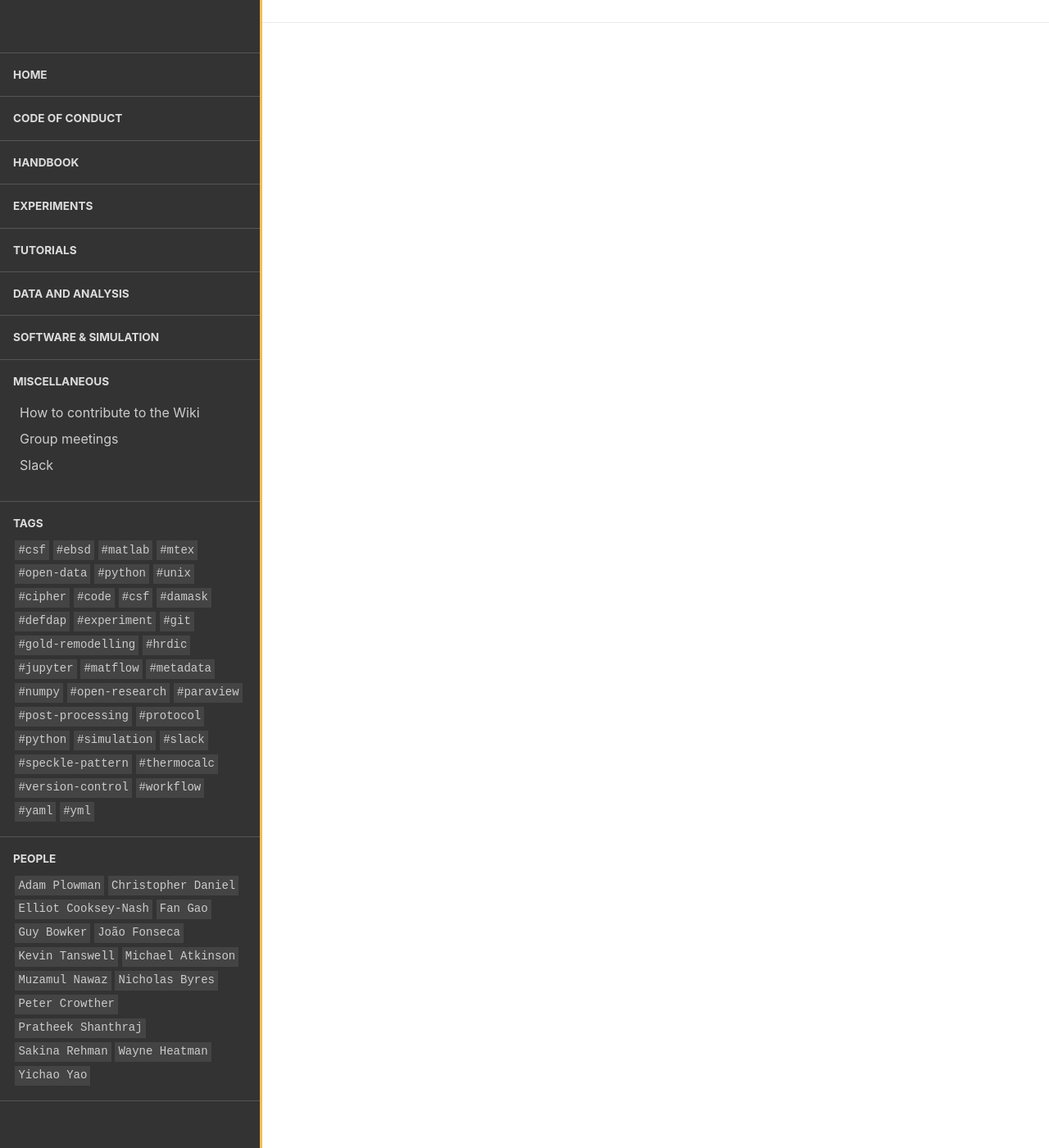
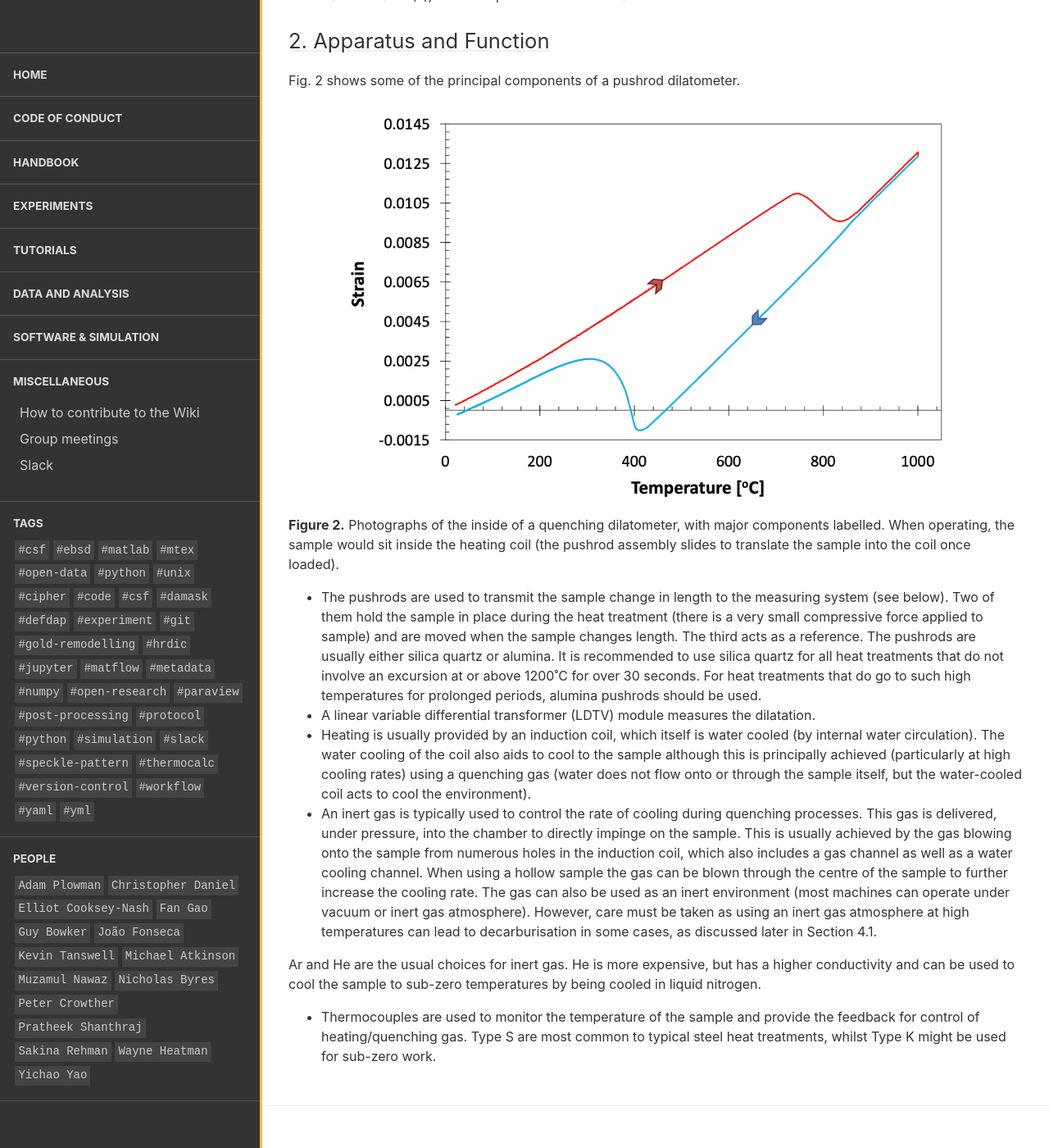
Before and after one commit to LightForm-group/wiki, a Jekyll site: the page built from collections/_experiments/quenching_dilatometry.md, in a window 1280 px wide and 1400 px high, scrolled down 4905 px. Shown: the whole window at 82% size. Built offline with Jekyll 4.4.1, drawn with Linux system fonts in a browser that asks for light colours; nearby versions of some CDN libraries; some of the changed text lies outside the part shown.

Commit message:
Update quenching_dilatometry.md

```diff
--- a/collections/_experiments/quenching_dilatometry.md
+++ b/collections/_experiments/quenching_dilatometry.md
@@ -5,26 +5,26 @@ author: Ed Pickering, Josh Collins, Mark Taylor
 
 ## Executive Summary
 
-*What is this technique?*
+***What is this technique?***
 
 Quenching dilatometry is a technique that measures of the expansion or contraction of a sample (i.e., its dilatation) when its temperature is changed.  A small specimen of material is placed into the dilatometer and is heat treated according to an inputted programme.  The temperature is controlled very accurately, typically using induction to heat the sample and pressurised inert gas to cool it.  Concurrently, the change in length of the sample is measured.  This is typically recorded in one direction only, using pushrods.  The change in length not only provides information regarding thermal expansion, but also solid-state phase transformations that involve significant changes in volume (e.g., the austenite to ferrite transition).
 
-*What information does it provide?*
+***What information does it provide?***
 
 The principal output of an experiment is a graph of change in length vs. temperature.  From this, the following can be extracted using appropriate data analyses:
 * Transformation start and finish temperatures (e.g., martensite start).  This can be used to create continuous cooling transformation (CCT) diagrams, continuous heating transformation (CHT) diagrams, and time-temperature-transformation (TTT) diagrams.
 * The evolution of the volume fractions of microstructural constituents (e.g., martensite) with temperature.
 * Thermal expansion coefficients.
 
-*Why/when use this technique?*
+***Why/when use this technique?***
 
 The technique is very useful when attempting to characterise and predict the microstructures that form in steels during industrial heat treatment processes, in particular austenitisation + quenching.  Different cooling rates can be experienced in different areas of large components when quenching, which may lead to the formation of different microstructures.  Dilatometry allows for the heat treatments at specific locations or (e.g., at different thicknesses) to be simulated, and hence the microstructures to be characterised and predicted more readily.  The construction of CCT and TTT diagrams is a particularly useful output in this regard.
 
-*What are the sample requirements?*
+***What are the sample requirements?***
 
 Samples need to be cylinders measuring 4 mm in diameter and 10 mm in length.  They may be made hollow for very fast heating and cooling rates.  The flat ends of the cylinder should be as parallel as possible and ground or milled to a fine finish.  The surface of the sample should be free from oxide.
 
-*How do we assess the data quality?*
+***How do we assess the data quality?***
 
 To assess the origins of artefacts that may be apparent within datasets, a number of approaches can be used:
 * Different sample geometries and multiple thermocouple placements can be used to test whether non-uniform temperatures (or other geometry-related effects) are the cause of a phenomenon or not.
@@ -38,7 +38,7 @@ In addition, to ensure good data quality and that our interpretations are sound
 * Comparisons to empirical relationships for start temperatures can provide reassurances with respect to the identity of a transformation start temperature.
 * Comparisons to results from more advanced models for phase transformation kinetics can also be a useful way validate the interpretation of transformation curves.
 
-*What are the common limitations/pitfalls?*
+***What are the common limitations/pitfalls?***
 
 * Only phase transformations that involve significant changes in sample length can be measured using dilatometry.  Hence, it is useful for steels that display solid-state allotropic phase transitions on heating/cooling, but is less useful for examining precipitation in nickel alloys or aluminium alloys.
 * Sample sizes are typically no more than 4 mm diameter x 10 mm long.  The technique measures the length change of the entire specimen only (it samples the whole volume at once).
@@ -78,3 +78,18 @@ Before proceeding, it is worth highlighting some key limitations to the techniqu
 *	**Typical maximum temperature of 1600˚C**, although measurements and/or control of temperature may be less good very high temperatures.
 *	**It is difficult to assess volume fractions and start temperatures in mixed microstructures where there is overlap of transformations** (e.g., bainite into martensite).  Results should always be compared to those from microscopy and microhardness for a sanity check.
 *	**Accurate measurement of volume fractions, following the procedure in Section 5.3 below, is difficult if there is a significant amount of retained austenite** (with unknown volume fraction) at the end of the test, or under certain circumstances in which there is a significant amount of carbon partitioning to the austenite during transformation(s), since the procedure does not account for these occurrences.
+
+## 2. Apparatus and Function
+
+Fig. 2 shows some of the principal components of a pushrod dilatometer.
+
+![Fig1](/wiki/assets/images/posts/Quenching_Dil_Fig1.png)
+**Figure 2.**  Photographs of the inside of a quenching dilatometer, with major components labelled.  When operating, the sample would sit inside the heating coil (the pushrod assembly slides to translate the sample into the coil once loaded).
+* The pushrods are used to transmit the sample change in length to the measuring system (see below).  Two of them hold the sample in place during the heat treatment (there is a very small compressive force applied to sample) and are moved when the sample changes length.  The third acts as a reference.  The pushrods are usually either silica quartz or alumina.  It is recommended to use silica quartz for all heat treatments that do not involve an excursion at or above 1200˚C for over 30 seconds.  For heat treatments that do go to such high temperatures for prolonged periods, alumina pushrods should be used.
+* A linear variable differential transformer (LDTV) module measures the dilatation.
+* Heating is usually provided by an induction coil, which itself is water cooled (by internal water circulation).  The water cooling of the coil also aids to cool to the sample although this is principally achieved (particularly at high cooling rates) using a quenching gas (water does not flow onto or through the sample itself, but the water-cooled coil acts to cool the environment).
+* An inert gas is typically used to control the rate of cooling during quenching processes.  This gas is delivered, under pressure, into the chamber to directly impinge on the sample.  This is usually achieved by the gas blowing onto the sample from numerous holes in the induction coil, which also includes a gas channel as well as a water cooling channel. When using a hollow sample the gas can be blown through the centre of the sample to further increase the cooling rate.  The gas can also be used as an inert environment (most machines can operate under vacuum or inert gas atmosphere). However, care must be taken as using an inert gas atmosphere at high temperatures can lead to decarburisation in some cases, as discussed later in Section 4.1.
+
+Ar and He are the usual choices for inert gas.  He is more expensive, but has a higher conductivity and can be used to cool the sample to sub-zero temperatures by being cooled in liquid nitrogen.
+
+* Thermocouples are used to monitor the temperature of the sample and provide the feedback for control of heating/quenching gas.  Type S are most common to typical steel heat treatments, whilst Type K might be used for sub-zero work.
```
